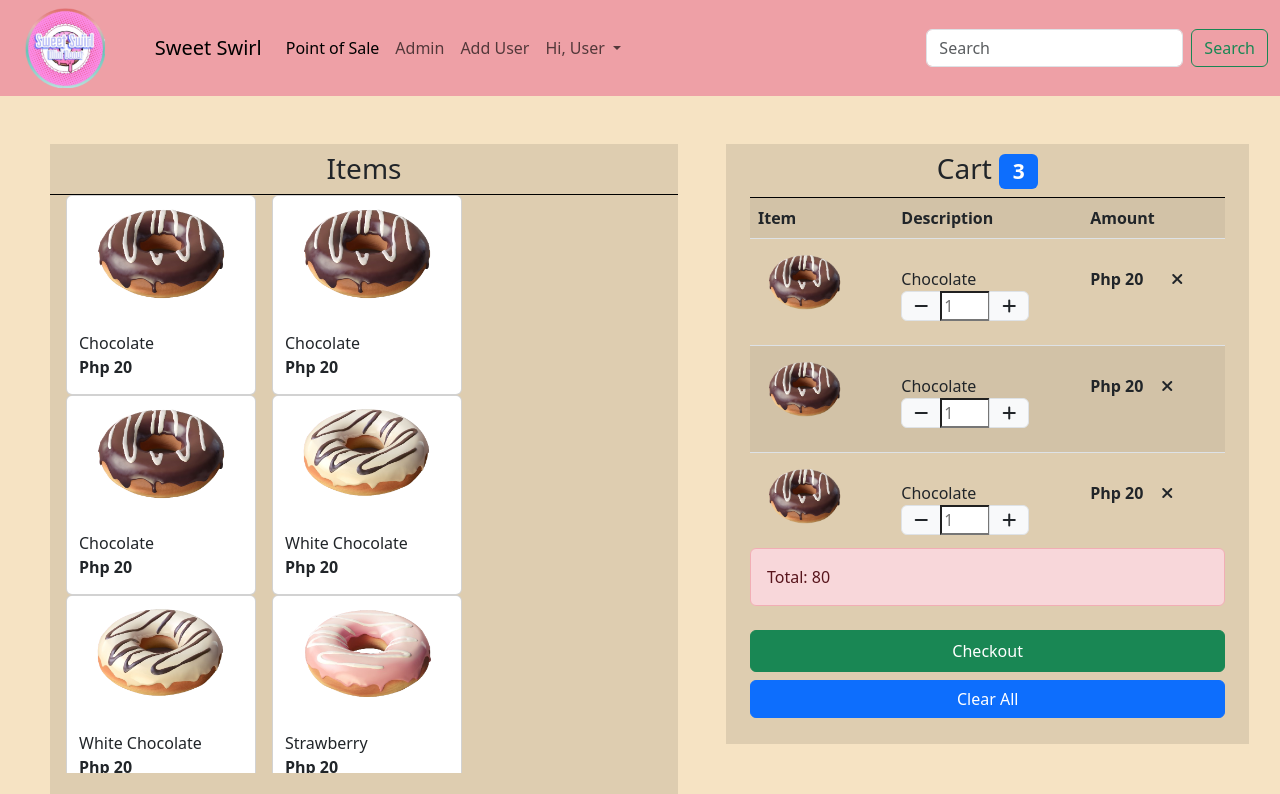
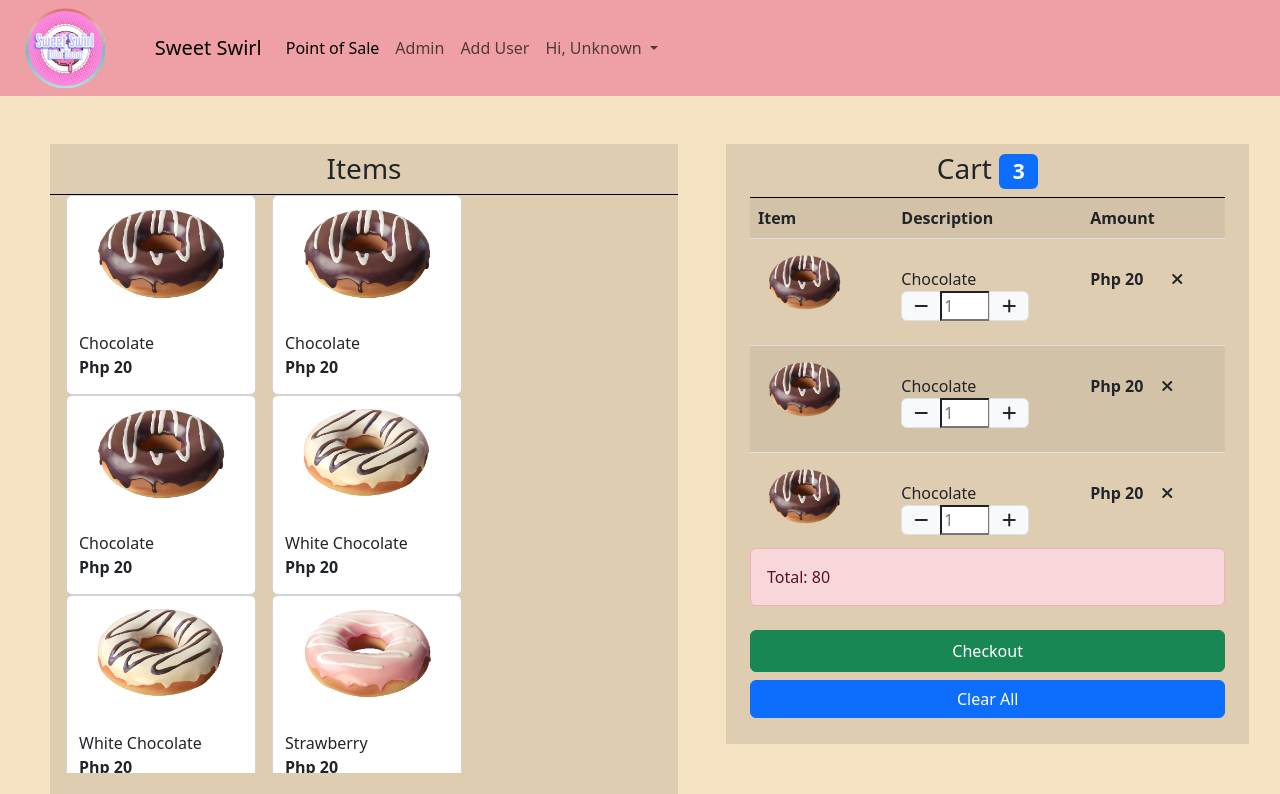
Before and after one commit to EricJohnPena/pos, a PHP site: page / in a window 1280 px wide. Shown: the top 794 px of the page. Run offline with PHP 8.4, Linux system fonts and the light colour scheme.

Commit message:
auth function

```diff
--- a/app/controllers/login.php
+++ b/app/controllers/login.php
@@ -9,7 +9,7 @@ if ($_SERVER['REQUEST_METHOD'] == "POST") {
   if ($row = where($arr, 'users')) {
   if(password_verify($_POST['password'],$row[0]['password'])){
 
-      authenticate($row);
+      authenticate($row[0]);
       redirect('home');
     } else {
       $errors['password'] = 'Wrong password!!';
--- a/app/cores/functions.php
+++ b/app/cores/functions.php
@@ -146,13 +146,18 @@ function where($data, $table)
 {
 
   $keys = array_keys($data);
-$query = "SELECT * FROM $table WHERE ";
+  $query = "SELECT * FROM $table WHERE ";
 
-  foreach ($keys as $key){
+  foreach ($keys as $key) {
     $query .= "$key = :$key && ";
   }
-  $query = trim($query,"&& ");
-  return query($query,$data);
+  $query = trim($query, "&& ");
+  return query($query, $data);
+}
 
-
+function auth($column){
+  if(!empty($_SESSION['USER'][$column])){
+ return $_SESSION['USER'][$column];
+  }
+  return 'Unknown';
 }
--- a/app/views/partials/nav.view.php
+++ b/app/views/partials/nav.view.php
@@ -18,7 +18,7 @@
         </li>
         <li class="nav-item dropdown">
           <a class="nav-link dropdown-toggle" href="#" role="button" data-bs-toggle="dropdown" aria-expanded="false">
-            Hi, User
+            Hi, <?=auth('username');?>
           </a>
           <ul class="dropdown-menu">
             <li><a class="dropdown-item" href="index.php?pg=profile">Profile</a></li>
@@ -29,10 +29,7 @@
         </li>
 
       </ul>
-      <form class="d-flex" role="search">
-        <input class="form-control me-2" type="search" placeholder="Search" aria-label="Search">
-        <button class="btn btn-outline-success" type="submit">Search</button>
-      </form>
+
     </div>
   </div>
 </nav>
```
